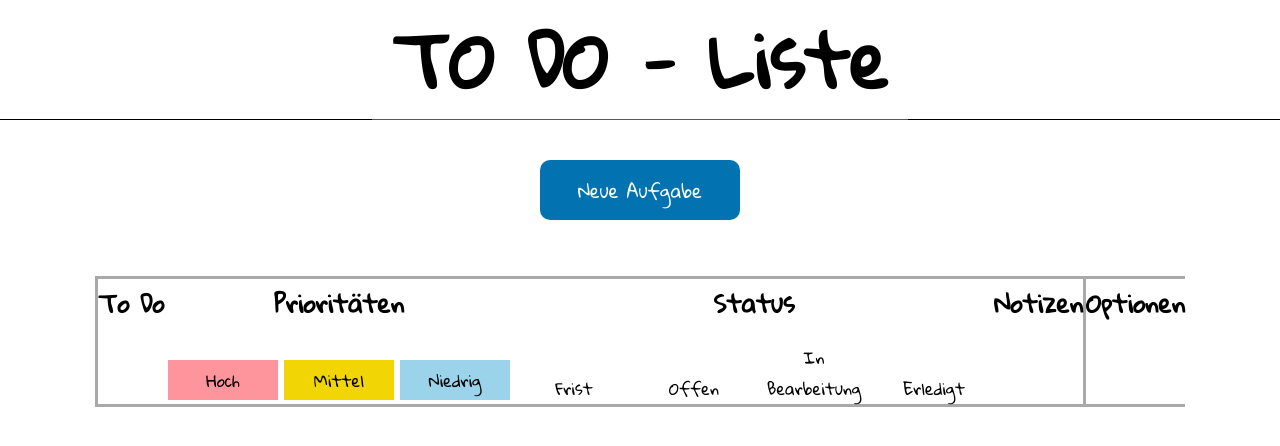
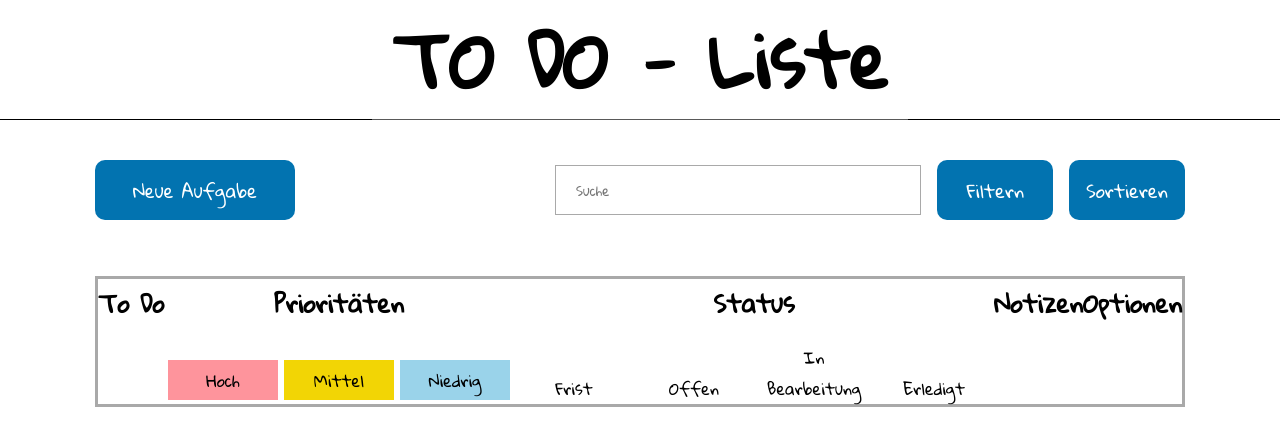
Before and after one commit to jorohx84/ToDo-App, a React (Create React App) app: page / in a window 1280 px wide. Shown: the top 446 px of the page. Built offline with nearby package versions, Linux system fonts and the light colour scheme.

Commit message:
search works

```diff
--- a/src/maincontent.scss
+++ b/src/maincontent.scss
@@ -4,7 +4,8 @@ section {
     box-sizing: border-box;
     // padding: 40px;
     position: relative;
-
+    display: flex;
+    justify-content: center;
 }
 
 
@@ -16,6 +17,7 @@ h2 {
 
 .main {
     width: 100%;
+    max-width: fit-content;
     height: 100%;
     box-sizing: border-box;
     padding: 40px;
@@ -23,6 +25,56 @@ h2 {
     flex-direction: column;
     align-items: center;
     gap: 56px;
+}
+
+.mainBtns {
+
+    width: 100%;
+    display: flex;
+    align-items: center;
+    justify-content: space-between;
+    gap: 16px;
+    position: relative;
+
+    >div {
+        display: flex;
+        align-items: center;
+        justify-content: center;
+        gap: 16px;
+    }
+}
+
+.filterOptions {
+    display: flex;
+    flex-direction: column;
+    position: absolute;
+    left: 216px;
+    top: 70px;
+    background-color: white;
+    width: 200px;
+    height: fit-content;
+    box-sizing: border-box;
+    padding: 10px 15px;
+    border: solid;
+    border-color: var(--border-color);
+
+
+}
+
+.filterOptionsRow {
+    width: 100%;
+
+    >span {
+        width: 100%;
+        display: block;
+        box-sizing: border-box;
+        padding: 5px 10px;
+        cursor: pointer;
+
+        &:hover {
+            background-color: var(--border-color);
+        }
+    }
 }
 
 .headlineContainer {
@@ -171,16 +223,16 @@ h2 {
     }
 }
 
-.notes {
-    border-right: solid;
-    border-color: var(--border-color);
-}
+// .notes {
+//     border-right: solid;
+//     border-color: var(--border-color);
+// }
 
 .notesContainer {
     width: 300px;
     height: 80px;
     border-bottom: solid;
-
+    border-right: solid;
     border-color: var(--border-color);
     transition: background-color 0.3s ease-in-out;
 
@@ -229,23 +281,25 @@ h2 {
 
 .editTask {
     width: fit-content;
-    height: 82px;
+    height: 80px;
     display: flex;
     align-items: center;
     justify-content: center;
- padding-left: 10px;
+    width: 200px;
     gap: 10px;
-
-    >button{
+    border-bottom: solid;
+border-color: var(--border-color);
+    >button {
         width: 50px;
         height: 50px;
         display: flex;
         justify-content: center;
         align-items: center;
-    >img{
-        width: 15px;
 
-    }
+        >img {
+            width: 15px;
+
+        }
     }
 }
 
@@ -259,17 +313,10 @@ h2 {
     border-color: var(--border-color);
 }
 
-
-
-
-
-
-
-
-
-
-
-// Alt
+.options {
+    border-right: solid;
+    border-color: var(--border-color);
+}
 
 .task {
     display: flex;
@@ -408,6 +455,16 @@ input {
     padding: 10px 20px;
     border-color: var(--border-color);
     background-color: white;
+
+    >div {
+        cursor: pointer;
+        box-sizing: border-box;
+        padding: 5px 10px;
+
+        &:hover {
+            background-color: var(--border-color);
+        }
+    }
 }
 
 .addTaskText {
--- a/src/maincontent.tsx
+++ b/src/maincontent.tsx
@@ -33,8 +33,10 @@ const MainContent = () => {
     const [isEdit, setisEdit] = useState(false);
     const [editIndex, seteditIndex] = useState(-1);
     const cats = ['Arbeit', 'Schule', 'Haus', 'Freizeit', 'Sport', 'Vereine', 'Garten'];
-
-
+    const [filterOpen, setfilterOpen] = useState(false);
+    const filter = ['Priorität', 'Status', 'Kategorie'];
+    const [search, setSearch] = useState('');
+    const originalTodos=loadTasks();
     const addTask = () => {
         if (!title || !deadline || !notes) {
             alert('Bitte alle Felder ausfüllen');
@@ -45,7 +47,7 @@ const MainContent = () => {
         const updatedTodos = [...todos, newTask];
         setTodos(updatedTodos);
         localStorage.setItem('todos', JSON.stringify(updatedTodos));
-        toggleAddTask();
+        closeAddTask();
         removeFields();
 
     }
@@ -79,11 +81,24 @@ const MainContent = () => {
 
     }
 
-    const toggleAddTask = () => {
-        setIsAddTaskVisible(!isAddTaskVisible);
+    // const toggleAddTask = () => {
+
+    //     if (isEdit) {
+    //         setisEdit(!isEdit);
+    //     }
+    //     setIsAddTaskVisible(!isAddTaskVisible);
+    // }
+
+    const openAddTask = () => {
+        setIsAddTaskVisible(true)
+    }
+
+    const closeAddTask = () => {
         if (isEdit) {
-            setisEdit(!isEdit);
+            setisEdit(false);
+            removeFields();
         }
+        setIsAddTaskVisible(false);
     }
 
     const setPriority = (newPrio: string) => {
@@ -98,11 +113,11 @@ const MainContent = () => {
     }
 
     const editTask = (todo: any, indexToUpdate: number) => {
-        setisEdit(!isEdit)
+        setisEdit(true)
         seteditIndex(indexToUpdate);
         console.log(isEdit);
         setValues(todo);
-        toggleAddTask();
+        openAddTask();
 
     }
 
@@ -124,7 +139,8 @@ const MainContent = () => {
             return todo
         });
         setTodos(updatedTodos);
-        toggleAddTask();
+        localStorage.setItem('todos', JSON.stringify(updatedTodos));
+        closeAddTask();
     }
 
 
@@ -139,6 +155,20 @@ const MainContent = () => {
         console.log(updatedTodos);
 
         localStorage.setItem('todos', JSON.stringify(updatedTodos));
+    }
+
+    const filterTasks = (filter: string) => {
+        console.log([filter]);
+
+    }
+
+    const searchForTask = (value: string) => {
+        if (value.length >= 3) {
+            const filteredTodos = originalTodos.filter((todo:any) => todo.title.toLowerCase().includes(value.toLowerCase()));
+            setTodos(filteredTodos);
+        } else {
+            setTodos(originalTodos);
+        }
     }
 
     return (
@@ -157,7 +187,7 @@ const MainContent = () => {
                                 <button className={prio !== 'low' ? 'taskBtnsHighlight' : ''} onClick={() => setPriority('low')}>Niedrig</button>
                             </div>
                         </div>
-                        {/* <input onClick={openCategory} type="text" value={category} placeholder="Kategorie" /> */}
+
                         <div onClick={toggleCatDropdown} className="categoryContainer">
                             <span>{category || 'Kategorie'}</span>
                             {isCatVisible && (
@@ -172,7 +202,7 @@ const MainContent = () => {
                         </div>
                         <textarea className="addTaskText" value={notes} name="" id="" placeholder="Notiz" onChange={e => setNotes(e.target.value)}></textarea>
                         <div className="btns">
-                            <button onClick={toggleAddTask}>Abbrechen</button>
+                            <button onClick={closeAddTask}>Abbrechen</button>
                             {!isEdit && (
                                 <button onClick={addTask}>Task speichern</button>
                             )}
@@ -189,7 +219,26 @@ const MainContent = () => {
             )
             }
             <div className="main">
-                <button onClick={toggleAddTask}>Neue Aufgabe</button>
+                <div className="mainBtns">
+                    <button onClick={openAddTask}>Neue Aufgabe</button>
+                    <div>
+                        <input value={search} onChange={e => { setSearch(e.target.value); searchForTask(e.target.value) }} type="text" placeholder="Suche" />
+                        <button onClick={() => setfilterOpen(!filterOpen)}>Filtern</button>
+                        <button>Sortieren</button>
+                    </div>
+
+                    {filterOpen && (
+                        <div className="filterOptions">
+                            {filter.map((fil, index) => (
+                                <div className="filterOptionsRow" key={index}>
+                                    <span onClick={() => filterTasks(fil)}>{fil}</span>
+                                </div>
+                            ))}
+                        </div>
+                    )}
+
+                </div>
+
                 <div>
                     <div className="headlineContainer">
                         <div className="todos">
```
